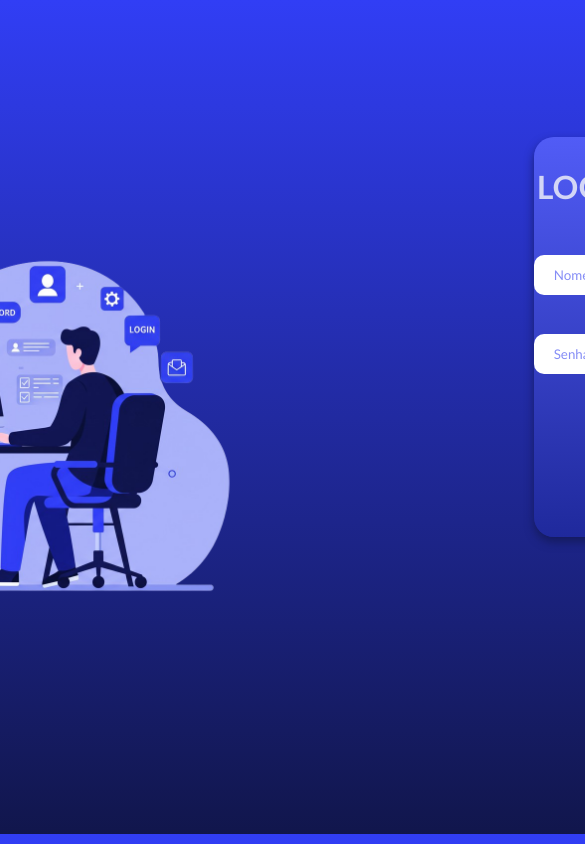
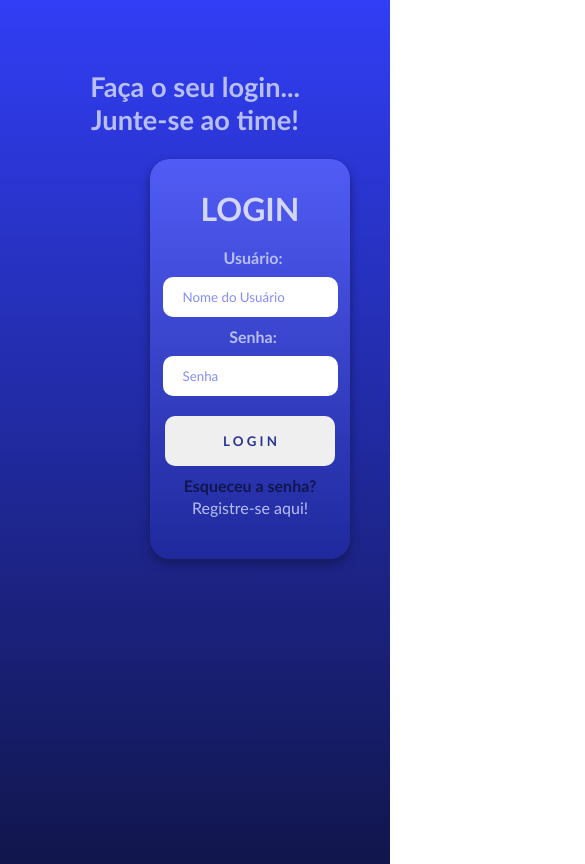
Before and after one commit to kaykyrodrigues/loginscreen, a plain HTML site: page index.html in a window 390 px wide. Shown: the top 864 px of the page, 585 px wide, since content can reach past the window. Drawn offline with Linux system fonts and the light colour scheme.

Commit message:
Utilizando media querry para adaptar ao mobile

```diff
--- a/index.html
+++ b/index.html
@@ -5,6 +5,7 @@
     <meta name="viewport" content="width=device-width, initial-scale=1.0">
     <title>Login</title>
     <link rel="stylesheet" href="style/style.css">
+    <link rel="stylesheet" href="style/media-querry.css">
 </head>
 <body>
     <div id="grid">
@@ -24,8 +25,8 @@
                 <input type="password" name="ipass" id="ipass" placeholder="Senha">
                 <button id="btnLogin" onclick="Login()">L O G I N</button>
                 <p id="esqSenha" onclick="esqueceuSenha()">Esqueceu a senha?</p>
+                <p id="regCadastro" onclick="cadastro()">Registre-se aqui!</p>
             </article>
-            <p id="regCadastro" onclick="cadastro()">Registre-se aqui!</p>
         </section>
     </div>
     <script src="script/script.js"></script>
--- a/script/script.js
+++ b/script/script.js
@@ -3,7 +3,8 @@ function Login() {
     let pass = document.getElementById('ipass').value
     let article = document.getElementById('areaLogin')
 
-    if (user, pass == null || user,pass.trim() === '') {
+    if (!user || !pass) {
+
         let loginInvalido = `<h3>LOGIN</h3>
                 <p>Usuário:</p>
                 <input type="text" name="iuser" id="iuser" placeholder="Nome do Usuário">
@@ -11,7 +12,8 @@ function Login() {
                 <input type="password" name="ipass" id="ipass" placeholder="Senha">
                 <p id="alertarLogin">Informe um usuário ou senha válido.</p>
                 <button onclick="Login()">L O G I N</button>
-                <p id="esqSenha" onclick="esqueceuSenha()">Esqueceu a senha?</p>`
+                <p id="esqSenha" onclick="esqueceuSenha()">Esqueceu a senha?</p>
+                <p id="regCadastro" onclick="cadastro()">Registre-se aqui!</p>`
 
 
         article.innerHTML = loginInvalido;
@@ -22,7 +24,8 @@ function Login() {
                 <p>Senha:</p>
                 <input type="password" name="ipass" id="ipass" placeholder="Senha">
                 <button onclick="Login()">L O G I N</button>
-                <p id="esqSenha" onclick="esqueceuSenha()">Esqueceu a senha?</p>`
+                <p id="esqSenha" onclick="esqueceuSenha()">Esqueceu a senha?</p>
+                <p id="regCadastro" onclick="cadastro()">Registre-se aqui!</p>`
 
         article.innerHTML = loginValido;
     }
--- /dev/null
+++ b/style/media-querry.css
@@ -0,0 +1,77 @@
+@charset "UTF-8";
+
+@media (max-width: 760px) {
+    body {
+        background-image: linear-gradient(#313ef5, #11164c);
+        height: 100vh;
+        width: 100vw;
+        overflow-x: hidden;
+        overflow-y: hidden;
+    }
+
+    div#grid {
+        margin: 0px;
+        display: block;
+    }
+
+    header {
+        display: block;
+        height: 10px;
+        color: #b8bff6;
+        margin-top: 20px;
+
+        & h1,
+        h2 {
+
+            font-size: 1em;
+            font-weight: bolder;
+            text-align: center;
+        }
+    }
+
+    img {
+        margin: auto;
+        width: 0px;
+    }
+
+    article {
+        margin: 10px 50px 10px 150px;
+        width: 200px;
+
+        & h3 {
+            text-align: center;
+        }
+
+        & p {
+            margin-left: 6px;
+            text-align: center;
+        }
+
+        & input::placeholder {
+            color: #323ff098;
+            padding: 10px;
+        }
+
+        & button {
+            margin-left: 15px;
+            margin-top: 20px;
+        }
+
+        & #esqSenha {
+            margin-left: 0px;
+        }
+
+        #regCadastro {
+            font-weight: lighter;
+            margin-top: -17px;
+            margin-left: 0px;
+        }
+
+        & #alertarLogin {
+            margin-left: 5px;
+        }
+    }
+
+
+
+}
--- a/style/style.css
+++ b/style/style.css
@@ -29,23 +29,6 @@ header {
 img {
     margin-top: -30px;
     width: 700px;
-}
-
-section#sideB {
-
-    & #regCadastro {
-        color: #b8bff6;
-        padding: 10px;
-        font-size: 1em;
-        margin-top: 10px;
-        margin-left: 340px;
-    }
-
-    & #regCadastro:hover {
-        color: #b8bff6e2;
-        text-decoration: underline;
-        cursor: pointer;
-    }
 }
 
 article {
@@ -137,3 +120,17 @@ article {
         margin-left: 100px;
     }
 }
+
+& #regCadastro {
+    color: #b8bff6;
+    padding: 10px;
+    font-size: 1em;
+    margin-top: 10px;
+    margin-left: 340px;
+}
+
+& #regCadastro:hover {
+    color: #b8bff6e2;
+    text-decoration: underline;
+    cursor: pointer;
+}
```
Also changed, not shown: 1 other file.
